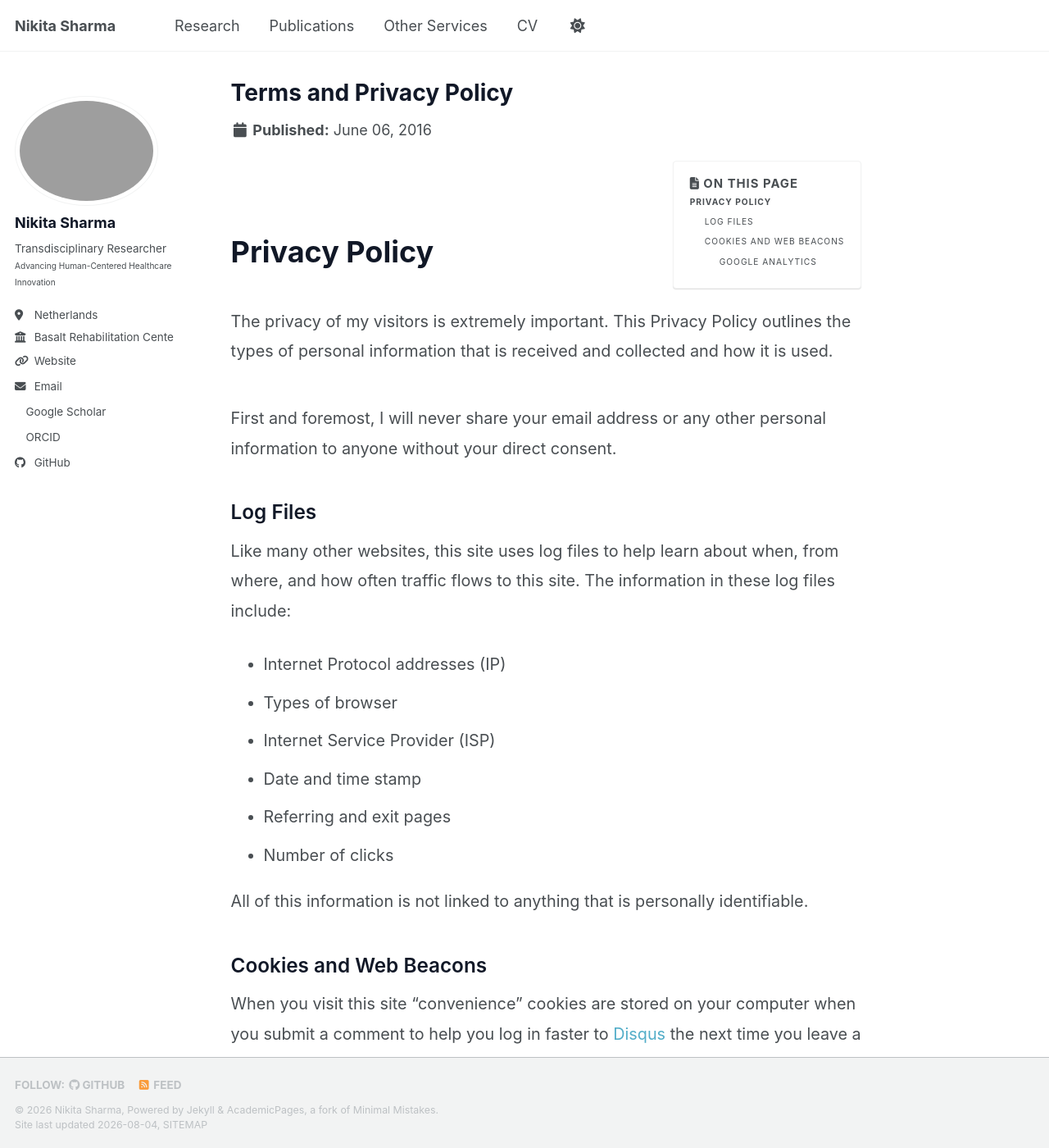
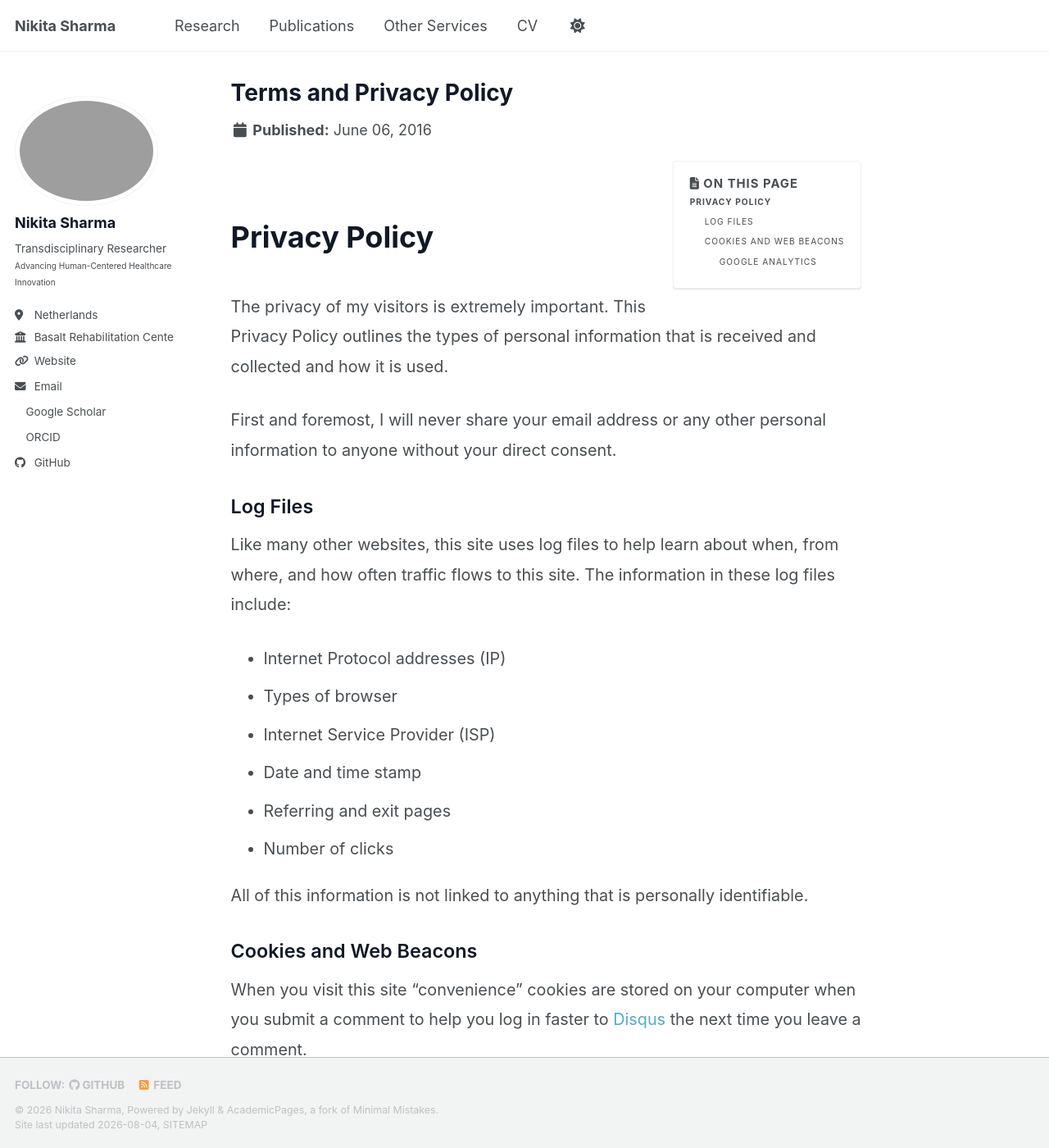
Before and after one commit to nikitasharma14/Portfolio, a Jekyll site: the page built from _pages/terms.md, in a window 1280 px wide and 1400 px high. Shown: the whole window at 82% size. Built offline with Jekyll 4.4.1, drawn with Linux system fonts in a browser that asks for light colours; a style sheet for code colours, icons or effects is not loaded.

Commit message:
Update _custom.scss

```diff
--- a/_sass/_custom.scss
+++ b/_sass/_custom.scss
@@ -30,16 +30,16 @@
 .page__content h2 {
   font-size: 2rem;
   font-weight: 700;
-  margin-top: 5rem;
+  margin-top: 4rem;
   margin-bottom: 1.5rem;
   border-bottom: none;
 }
 
 
 .page__content h3 {
-  font-size: 1.35rem;
+  font-size: 1.3rem;
   font-weight: 600;
-  margin-top: 2.5rem;
+  margin-top: 2rem;
   margin-bottom: 0.8rem;
 }
 
@@ -48,15 +48,6 @@
 
 .author__bio {
   color: inherit;
-}
-
-
-/* ---------- Hero paragraph ---------- */
-
-.page__content > p:first-of-type {
-  font-size: inherit;
-  line-height: inherit;
-  margin-bottom: 2.5rem;
 }
 
 
@@ -77,70 +68,119 @@
 
 
 .research-grid {
+
   display: grid;
   grid-template-columns: repeat(2, minmax(0, 1fr));
+
   gap: 35px;
-  margin-top: 40px;
+  margin-top: 35px;
+
 }
 
 
+/* ---------- Card ---------- */
+
 .research-card {
+
   background: #ffffff;
+
   border-radius: 18px;
+
   overflow: hidden;
-  transition: transform 0.25s ease, box-shadow 0.25s ease;
+
   border: 1px solid #e5e7eb;
+
+  transition:
+    transform 0.25s ease,
+    box-shadow 0.25s ease;
+
 }
 
 
 .research-card:hover {
-  transform: translateY(-8px);
+
+  transform: translateY(-6px);
+
   box-shadow: 0 12px 30px rgba(0,0,0,0.08);
+
+}
+
+
+/* Remove default link styling inside cards */
+
+.research-card a {
+
+  color: inherit;
+
+  text-decoration: none;
+
 }
 
 
 /* ---------- Project Image ---------- */
 
 .research-card img {
+
   width: 100%;
-  height: 230px;
+
+  height: 220px;
+
   object-fit: cover;
+
   display: block;
+
 }
 
 
 /* ---------- Project Content ---------- */
 
 .research-card-content {
+
   padding: 22px;
+
 }
 
 
 .research-card-content h3 {
-  margin-top: 0;
-  margin-bottom: 1rem;
-  font-size: 1.35rem;
-  font-weight: 600;
+
+  margin: 0 0 1rem 0;
+
+  font-size: 1.25rem;
+
+  font-weight: 650;
+
   color: #111827;
+
 }
 
 
 /* ---------- Skill Tags ---------- */
 
 .skill-tags {
+
   margin-top: 15px;
+
 }
 
 
 .skill-tags span {
+
   display: inline-block;
+
   padding: 5px 12px;
+
   margin-right: 6px;
-  margin-bottom: 5px;
+
+  margin-bottom: 6px;
+
   border-radius: 20px;
+
   background: #f1f3f5;
+
   font-size: 0.8rem;
+
   color: #374151;
+
 }
 
 
@@ -149,11 +189,16 @@
 @media (max-width: 768px) {
 
   .research-grid {
+
     grid-template-columns: 1fr;
+
   }
 
+
   .research-card img {
+
     height: 200px;
+
   }
 
 }
```
